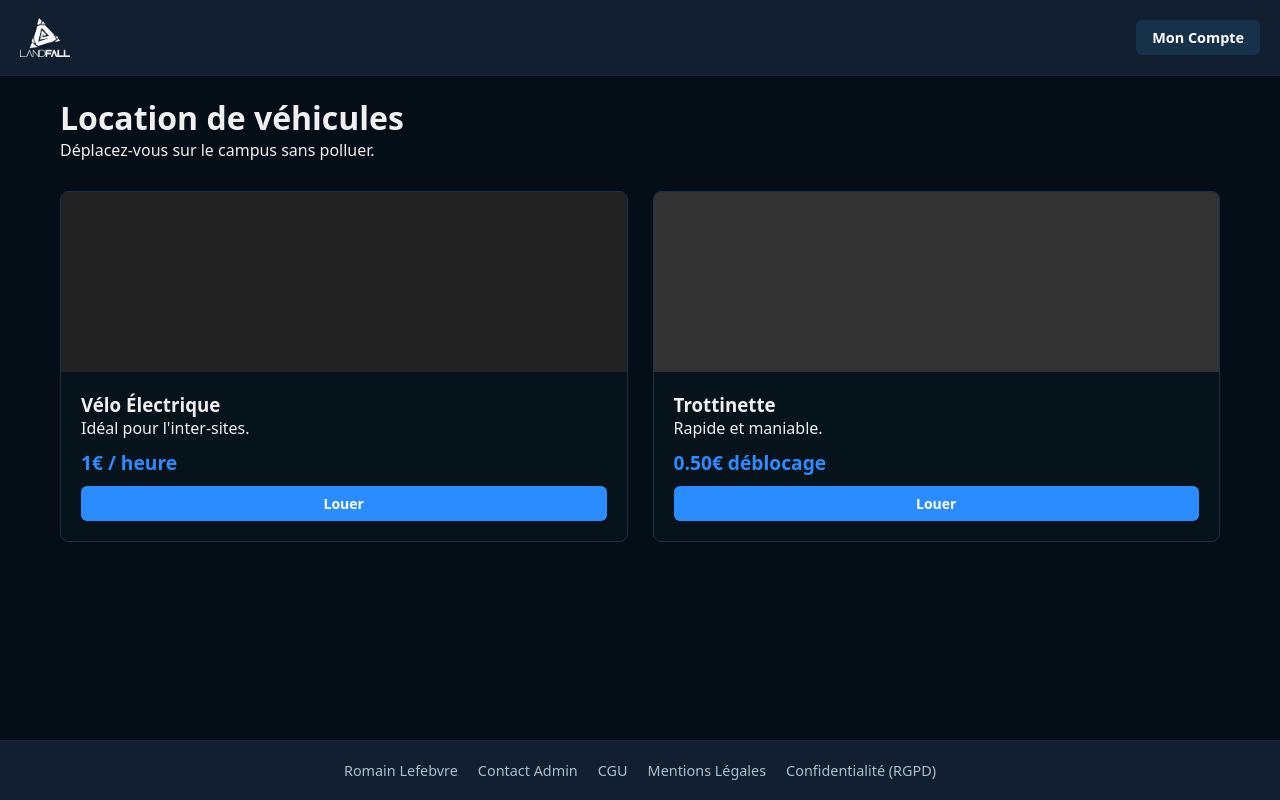
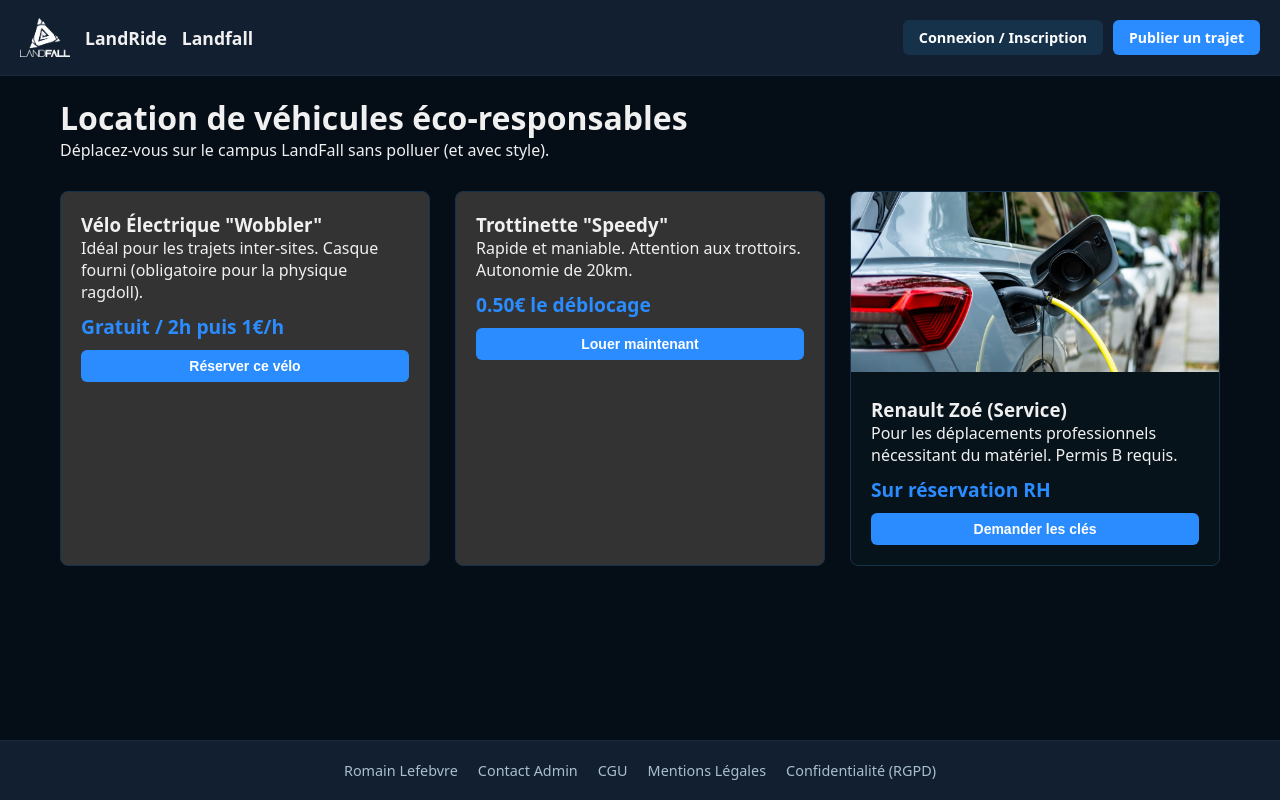
Before and after one commit to rominux/landfall, a plain HTML site: page location.html in a window 1280 px wide. Drawn offline with Linux system fonts and the light colour scheme.

Commit message:
deleted:    README.md 	modified:   location.html 	modified:   recherche.html

```diff
--- a/location.html
+++ b/location.html
@@ -6,41 +6,78 @@
     <link rel="stylesheet" href="css/base.css">
     <link rel="stylesheet" href="css/style.css">
     <link rel="icon" href="img/landfall_logo.webp">
+    <meta name="viewport" content="width=device-width, initial-scale=1.0">
 </head>
 <body>
     <header>
-        <div class="left"><img src="img/landfall_logo.webp" class="logo"></div>
-        <div class="actions"><a href="tableau_de_bord.html" class="btn small">Mon Compte</a></div>
+        <div class="left">
+            <div class="brand">
+                <img src="img/landfall_logo.webp" alt="Logo LandRide" class="logo">
+            </div>
+            <nav>
+                <ul class="nav-stack">
+                    <li><a href="index.html">LandRide</a></li>
+                    <li><a href="https://landfall.se/">Landfall</a></li>
+                </ul>
+            </nav>
+        </div>
+        <div class="actions">
+            <a href="compte/connexion.html" class="btn small">Connexion / Inscription</a>
+            <a href="compte/publier.html" class="btn primary">Publier un trajet</a>
+        </div>
     </header>
 
     <main>
-        <h1>Location de véhicules</h1>
-        <p>Déplacez-vous sur le campus sans polluer.</p>
+        <h1>Location de véhicules éco-responsables</h1>
+        <p>Déplacez-vous sur le campus LandFall sans polluer (et avec style).</p>
 
-        <div class="vehicle-grid">
-            <div class="vehicle-card">
-                <div class="vehicle-img" style="background:#222;"></div>
+        <section class="vehicle-grid">
+            <!-- Véhicule 1 : Vélo -->
+            <article class="vehicle-card">
+                <!-- Image avec solution de repli (fond gris) si l'image n'existe pas encore -->
+                <img src="img/velo.jpg" alt="Vélo électrique LandRide" class="vehicle-img" onerror="this.style.display='none';this.parentElement.style.backgroundColor='#333'">
                 <div class="vehicle-info">
-                    <h3>Vélo Électrique</h3>
-                    <p>Idéal pour l'inter-sites.</p>
-                    <span class="vehicle-price">1€ / heure</span>
-                    <a href="confirmation_location.html" class="btn primary" style="width:100%; margin-top:10px;">Louer</a>
+                    <h3>Vélo Électrique "Wobbler"</h3>
+                    <p>Idéal pour les trajets inter-sites. Casque fourni (obligatoire pour la physique ragdoll).</p>
+                    <span class="vehicle-price">Gratuit / 2h puis 1€/h</span>
+                    <form action="compte/confirmation_location.html">
+                        <button type="submit" class="btn primary" style="width:100%; margin-top:10px;">Réserver ce vélo</button>
+                    </form>
                 </div>
-            </div>
-            <div class="vehicle-card">
-                <div class="vehicle-img" style="background:#333;"></div>
+            </article>
+
+            <!-- Véhicule 2 : Trottinette -->
+            <article class="vehicle-card">
+                <img src="img/trottinette.jpg" alt="Trottinette électrique" class="vehicle-img" onerror="this.style.display='none';this.parentElement.style.backgroundColor='#333'">
                 <div class="vehicle-info">
-                    <h3>Trottinette</h3>
-                    <p>Rapide et maniable.</p>
-                    <span class="vehicle-price">0.50€ déblocage</span>
-                    <a href="confirmation_location.html" class="btn primary" style="width:100%; margin-top:10px;">Louer</a>
+                    <h3>Trottinette "Speedy"</h3>
+                    <p>Rapide et maniable. Attention aux trottoirs. Autonomie de 20km.</p>
+                    <span class="vehicle-price">0.50€ le déblocage</span>
+                    <form action="compte/confirmation_location.html">
+                        <button type="submit" class="btn primary" style="width:100%; margin-top:10px;">Louer maintenant</button>
+                    </form>
                 </div>
-            </div>
-        </div>
+            </article>
+
+            <!-- Véhicule 3 : Voiture (Utilise l'image existante dans votre dossier) -->
+            <article class="vehicle-card">
+                <img src="img/voiture-e-lectrique.jpg" alt="Voiture électrique de service" class="vehicle-img" onerror="this.style.display='none';this.parentElement.style.backgroundColor='#333'">
+                <div class="vehicle-info">
+                    <h3>Renault Zoé (Service)</h3>
+                    <p>Pour les déplacements professionnels nécessitant du matériel. Permis B requis.</p>
+                    <span class="vehicle-price">Sur réservation RH</span>
+                    <form action="compte/confirmation_location.html">
+                        <button type="submit" class="btn primary" style="width:100%; margin-top:10px;">Demander les clés</button>
+                    </form>
+                </div>
+            </article>
+        </section>
     </main>
+
     <footer>
         <ul class="footer-list">
-            <li>Romain Lefebvre</li> <li><a href="legal/contact.html">Contact Admin</a></li>
+            <li>Romain Lefebvre</li>
+            <li><a href="legal/contact.html">Contact Admin</a></li>
             <li><a href="legal/cgu.html">CGU</a></li>
             <li><a href="legal/mentions.html">Mentions Légales</a></li>
             <li><a href="legal/rgpd.html">Confidentialité (RGPD)</a></li>
```
Also changed, not shown: recherche.html (+1 -1 lines), 1 other file.
